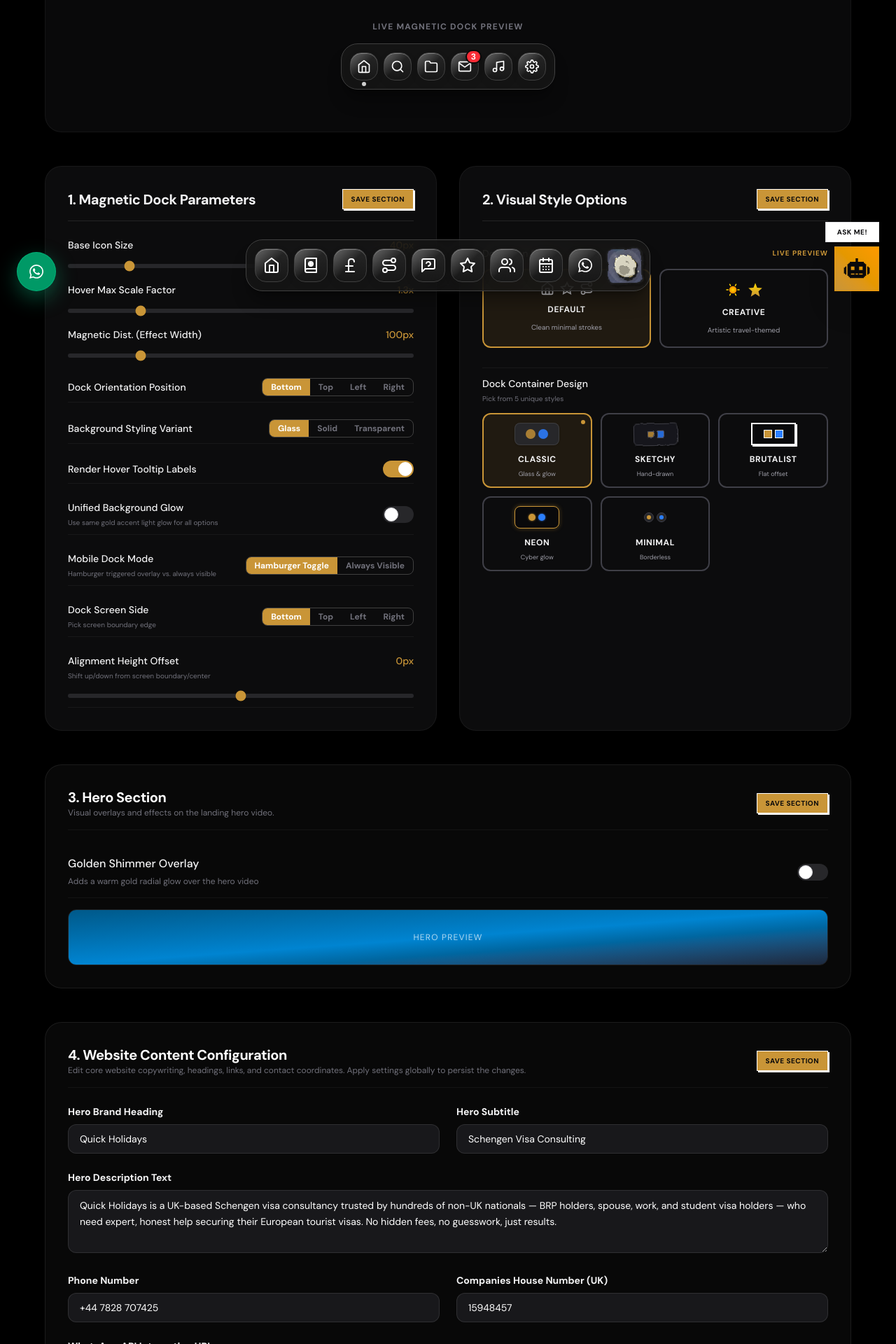
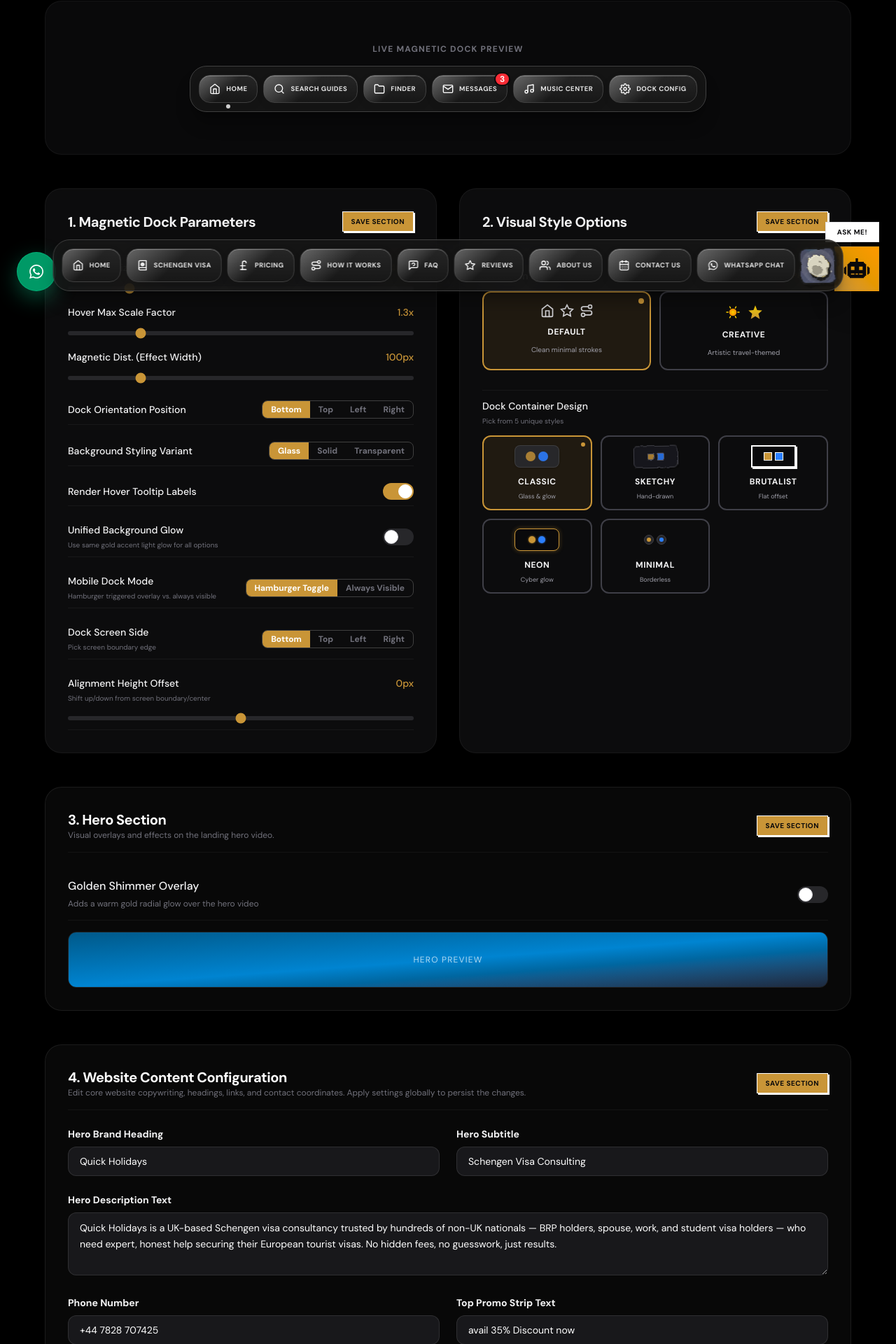
Before and after one commit to tlhaasami/quickholidays, a Next.js app: page /settings in a window 1280 px wide. Shown: the part 360-2280 px from the top of the page at 70% size. Built offline with nearby package versions, Linux system fonts and the light colour scheme; a web font is replaced by a local one.

Commit message:
changes made according to what asked

```diff
--- a/src/app/layout.tsx
+++ b/src/app/layout.tsx
@@ -5,6 +5,7 @@ import { Navbar } from "@/components/Navbar";
 import { FloatingWhatsApp } from "@/components/FloatingWhatsApp";
 import { DockWrapper } from "@/components/DockWrapper";
 import { GlobalCoolMode } from "@/components/GlobalCoolMode";
+import { PromoBanner } from "@/components/PromoBanner";
 
 const playfair = Playfair_Display({
   subsets: ["latin"],
@@ -62,7 +63,8 @@ export default function RootLayout({
           }}
         />
       </head>
-      <body className="bg-surface-ivory text-ink font-sans antialiased min-h-screen">
+      <body className="bg-surface-ivory text-ink font-sans antialiased min-h-screen pt-8">
+        <PromoBanner />
         <GlobalCoolMode />
         <Navbar />
         <main>{children}</main>
--- a/src/app/settings/page.tsx
+++ b/src/app/settings/page.tsx
@@ -24,6 +24,7 @@ export default function SettingsPage() {
   const [whatsappUrl, setWhatsappUrl] = useState(defaultSiteConfig.whatsappUrl);
   const [address, setAddress] = useState(defaultSiteConfig.address);
   const [companyNumber, setCompanyNumber] = useState(defaultSiteConfig.companyNumber);
+  const [promoText, setPromoText] = useState(defaultSiteConfig.promoText);
 
   // --- MagneticDock Local Settings State ---
   const [dockIconSize, setDockIconSize] = useState(40);
@@ -71,6 +72,7 @@ export default function SettingsPage() {
       setWhatsappUrl(config.whatsappUrl);
       setAddress(config.address);
       setCompanyNumber(config.companyNumber);
+      setPromoText(config.promoText);
 
       // Dock properties
       const savedDockSize = localStorage.getItem("dock_iconSize");
@@ -164,7 +166,8 @@ export default function SettingsPage() {
         phone,
         whatsappUrl,
         address,
-        companyNumber
+        companyNumber,
+        promoText
       });
       localStorage.setItem("hero_goldenOverlay", heroGoldenOverlay.toString());
 
@@ -185,7 +188,8 @@ export default function SettingsPage() {
         phone,
         whatsappUrl,
         address,
-        companyNumber
+        companyNumber,
+        promoText
       });
 
       window.dispatchEvent(new Event("storage"));
@@ -206,7 +210,8 @@ export default function SettingsPage() {
         phone,
         whatsappUrl,
         address,
-        companyNumber
+        companyNumber,
+        promoText
       });
 
       localStorage.setItem("dock_iconSize", dockIconSize.toString());
@@ -243,6 +248,7 @@ export default function SettingsPage() {
       localStorage.removeItem("site_whatsappUrl");
       localStorage.removeItem("site_address");
       localStorage.removeItem("site_companyNumber");
+      localStorage.removeItem("site_promoText");
 
       setHeroTitle(defaultSiteConfig.heroTitle);
       setHeroSubtitle(defaultSiteConfig.heroSubtitle);
@@ -251,6 +257,7 @@ export default function SettingsPage() {
       setWhatsappUrl(defaultSiteConfig.whatsappUrl);
       setAddress(defaultSiteConfig.address);
       setCompanyNumber(defaultSiteConfig.companyNumber);
+      setPromoText(defaultSiteConfig.promoText);
 
       localStorage.removeItem("dock_iconSize");
       localStorage.removeItem("dock_maxScale");
@@ -896,6 +903,17 @@ export default function SettingsPage() {
               />
             </div>
 
+            {/* Promo Strip Text */}
+            <div className="space-y-2">
+              <label className="font-semibold block">Top Promo Strip Text</label>
+              <input
+                type="text"
+                value={promoText}
+                onChange={(e) => setPromoText(e.target.value)}
+                className="w-full bg-zinc-100 dark:bg-zinc-900 border border-zinc-200 dark:border-white/10 rounded-xl px-4 py-2.5 text-zinc-900 dark:text-white focus:outline-none focus:border-primary"
+              />
+            </div>
+
             {/* Companies House Number */}
             <div className="space-y-2">
               <label className="font-semibold block">Companies House Number (UK)</label>
--- a/src/components/Navbar.tsx
+++ b/src/components/Navbar.tsx
@@ -246,7 +246,7 @@ export function Navbar() {
 
       {/* Sticky Mobile Navbar (Mobile Only) */}
       <header className={cn(
-        "fixed top-0 left-0 right-0 h-16 z-[998] md:hidden transition-all duration-300",
+        "fixed top-8 left-0 right-0 h-16 z-[998] md:hidden transition-all duration-300",
         showTransparent
           ? "bg-transparent border-transparent"
           : "bg-white/95 dark:bg-black/95 backdrop-blur-md border-b border-zinc-200/80 dark:border-white/10"
@@ -278,7 +278,7 @@ export function Navbar() {
           }}
           aria-label="Toggle Navigation Menu"
           className={cn(
-            "fixed top-2.5 right-6 z-[1000] p-2.5 rounded-full bg-white/90 dark:bg-zinc-950/90 backdrop-blur-md border border-zinc-200 dark:border-white/10 shadow-lg cursor-pointer md:hidden flex flex-col justify-center items-center gap-1.5 w-11 h-11 pointer-events-auto transition-all duration-300 hover:scale-105 active:scale-95",
+            "fixed top-[42px] right-6 z-[1000] p-2.5 rounded-full bg-white/90 dark:bg-zinc-950/90 backdrop-blur-md border border-zinc-200 dark:border-white/10 shadow-lg cursor-pointer md:hidden flex flex-col justify-center items-center gap-1.5 w-11 h-11 pointer-events-auto transition-all duration-300 hover:scale-105 active:scale-95",
             isOpen ? "rotate-90" : "rotate-0"
           )}
         >
--- /dev/null
+++ b/src/components/PromoBanner.tsx
@@ -0,0 +1,30 @@
+"use client";
+
+import React, { useState, useEffect } from "react";
+import { getSiteConfig } from "@/utils/siteConfig";
+
+export function PromoBanner() {
+  const [promoText, setPromoText] = useState("avail 35% Discount now");
+
+  useEffect(() => {
+    const config = getSiteConfig();
+    if (config.promoText) {
+      setPromoText(config.promoText);
+    }
+
+    const handleStorage = () => {
+      const updatedConfig = getSiteConfig();
+      if (updatedConfig.promoText) {
+        setPromoText(updatedConfig.promoText);
+      }
+    };
+    window.addEventListener("storage", handleStorage);
+    return () => window.removeEventListener("storage", handleStorage);
+  }, []);
+
+  return (
+    <div className="fixed top-0 left-0 right-0 h-8 z-[2000] bg-gradient-to-r from-[#C99537] to-amber-500 text-zinc-950 flex items-center justify-center text-center font-sans text-[10px] sm:text-xs font-bold uppercase tracking-widest select-none shadow-md">
+      {promoText}
+    </div>
+  );
+}
--- a/src/components/ui/infinite-menu.tsx
+++ b/src/components/ui/infinite-menu.tsx
@@ -1205,6 +1205,8 @@ const InfiniteMenu: FC<InfiniteMenuProps> = ({
   const canvasRef = useRef<HTMLCanvasElement | null>(null) as MutableRefObject<HTMLCanvasElement | null>;
   const [activeItem, setActiveItem] = useState<MenuItem | null>(null);
   const [isMoving, setIsMoving] = useState<boolean>(false);
+  const [isHovered, setIsHovered] = useState<boolean>(false);
+  const [hasClicked, setHasClicked] = useState<boolean>(false);
   const router = useRouter();
 
   const lastIndexRef = useRef<number | null>(null);
@@ -1265,7 +1267,27 @@ const InfiniteMenu: FC<InfiniteMenuProps> = ({
   };
 
   return (
-    <div className="relative w-full h-full min-h-[400px]">
+    <div
+      className="relative w-full h-full min-h-[400px]"
+      onMouseEnter={() => setIsHovered(true)}
+      onMouseLeave={() => {
+        setIsHovered(false);
+        setHasClicked(false);
+      }}
+      onClick={() => setHasClicked(true)}
+    >
+      {/* Mobile Help Banner */}
+      <div className="block sm:hidden text-center text-[10px] text-zinc-550 dark:text-zinc-500 font-sans font-bold uppercase tracking-widest pb-3 select-none pointer-events-none">
+        press and drag for options
+      </div>
+
+      {/* Desktop Help Banner */}
+      {isHovered && !hasClicked && (
+        <div className="hidden sm:block absolute top-4 left-1/2 -translate-x-1/2 z-20 bg-zinc-950/80 backdrop-blur-xs text-white text-[10px] font-sans font-bold uppercase tracking-widest px-4 py-2 rounded-full border border-white/10 shadow-lg pointer-events-none select-none animate-pulse">
+          click to see other countries
+        </div>
+      )}
+
       <canvas
         id="infinite-grid-menu-canvas"
         ref={canvasRef}
--- a/src/components/ui/magnetic-dock.tsx
+++ b/src/components/ui/magnetic-dock.tsx
@@ -92,6 +92,15 @@ function DockItem({
     // Calculate the size based on scale
     const size = useTransform(smoothScale, (s) => s * iconSize)
 
+    // Calculate font size dynamically based on scale
+    const fontSize = useTransform(smoothScale, (s) => s * 9.5)
+
+    // Calculate padding dynamically based on scale
+    const paddingX = useTransform(smoothScale, (s) => s * 14)
+
+    // Calculate icon container size dynamically based on scale
+    const iconWrapperSize = useTransform(smoothScale, (s) => s * (item.id === "theme-toggle" ? 20 : 16))
+
     // Floating effect for horizontal; sliding offset for vertical
     const y = useTransform(smoothScale, (s) => (s - 1) * -10)
     const smoothY = useSpring(y, springConfig)
@@ -133,17 +142,16 @@ function DockItem({
             onMouseEnter={() => setIsHovered(true)}
             onMouseLeave={() => setIsHovered(false)}
             style={{
-                width: size,
                 height: size,
                 y: isVertical ? 0 : smoothY,
                 x: slideX,
             }}
-            className="relative flex items-center justify-center pointer-events-auto cursor-pointer"
+            className="relative flex items-center justify-center pointer-events-auto cursor-pointer w-auto shrink-0"
         >
             {/* Icon Container */}
             <motion.div
                 className={cn(
-                    "relative w-full h-full",
+                    "relative h-full flex items-center gap-2 px-0",
                     design === "brutalist" ? "rounded-none" : "rounded-2xl",
                     item.id === "theme-toggle" ? "overflow-visible" : "overflow-hidden",
                     item.id === "theme-toggle"
@@ -155,11 +163,12 @@ function DockItem({
                                     ? "bg-zinc-950 border-2 border-[#C99537] shadow-[0_0_10px_rgba(201,149,55,0.2)]"
                                     : "bg-gradient-to-b from-neutral-100 to-neutral-50 dark:from-neutral-800 dark:to-neutral-900 border border-neutral-300 dark:border-neutral-700 shadow-lg shadow-black/10 dark:shadow-black/30"
                         ),
-                    "flex items-center justify-center",
                     "transition-all duration-200",
                     item.className
                 )}
                 style={{
+                    paddingLeft: paddingX,
+                    paddingRight: paddingX,
                     boxShadow: item.id === "theme-toggle" || design === "brutalist" || design === "neon"
                         ? "none"
                         : (isHovered
@@ -168,12 +177,22 @@ function DockItem({
                 }}
             >
                 {/* Icon */}
-                <div className={cn(
-                    "flex items-center justify-center text-neutral-700 dark:text-white",
-                    item.id === "theme-toggle" ? "w-full h-full" : "w-[60%] h-[60%]"
-                )}>
+                <motion.div
+                    style={{ width: iconWrapperSize, height: iconWrapperSize }}
+                    className="flex items-center justify-center text-neutral-700 dark:text-white shrink-0"
+                >
                     {item.icon}
-                </div>
+                </motion.div>
+
+                {/* Option Name */}
+                {item.id !== "theme-toggle" && (
+                    <motion.span
+                        style={{ fontSize: fontSize }}
+                        className="font-sans font-bold uppercase tracking-wider text-neutral-800 dark:text-neutral-200 whitespace-nowrap select-none pointer-events-none"
+                    >
+                        {item.label}
+                    </motion.span>
+                )}
 
                 {/* Creative Accent: Top-Right flag triangle */}
                 {iconStyle === "creative" && item.id !== "theme-toggle" && (
--- a/src/utils/siteConfig.ts
+++ b/src/utils/siteConfig.ts
@@ -8,6 +8,7 @@ export interface SiteConfig {
   whatsappUrl: string;
   address: string;
   companyNumber: string;
+  promoText: string;
 }
 
 export const defaultSiteConfig: SiteConfig = {
@@ -17,7 +18,8 @@ export const defaultSiteConfig: SiteConfig = {
   phone: "+44 7828 707425",
   whatsappUrl: "https://wa.me/447828707425?text=Hi,%20I'd%20like%20to%20get%20help%20with%20my%20Schengen%20visa%20application.",
   address: "Office 25 Innovation Park, Edge Lane, Liverpool, England, L7 9NN",
-  companyNumber: "15948457"
+  companyNumber: "15948457",
+  promoText: "avail 35% Discount now"
 };
 
 export function getSiteConfig(): SiteConfig {
@@ -28,7 +30,7 @@ export function getSiteConfig(): SiteConfig {
   try {
     const config: Partial<SiteConfig> = {};
     const keys: (keyof SiteConfig)[] = [
-      "heroTitle", "heroSubtitle", "heroDescription", "phone", "whatsappUrl", "address", "companyNumber"
+      "heroTitle", "heroSubtitle", "heroDescription", "phone", "whatsappUrl", "address", "companyNumber", "promoText"
     ];
 
     let hasSaved = false;
@@ -57,6 +59,7 @@ export function saveSiteConfig(config: SiteConfig) {
     localStorage.setItem("site_whatsappUrl", config.whatsappUrl);
     localStorage.setItem("site_address", config.address);
     localStorage.setItem("site_companyNumber", config.companyNumber);
+    localStorage.setItem("site_promoText", config.promoText);
 
     // Dispatch storage event to notify other open tabs / components
     window.dispatchEvent(new Event("storage"));
```
Also changed, not shown: src/components/ui/stack.tsx (+4 -4 lines).
